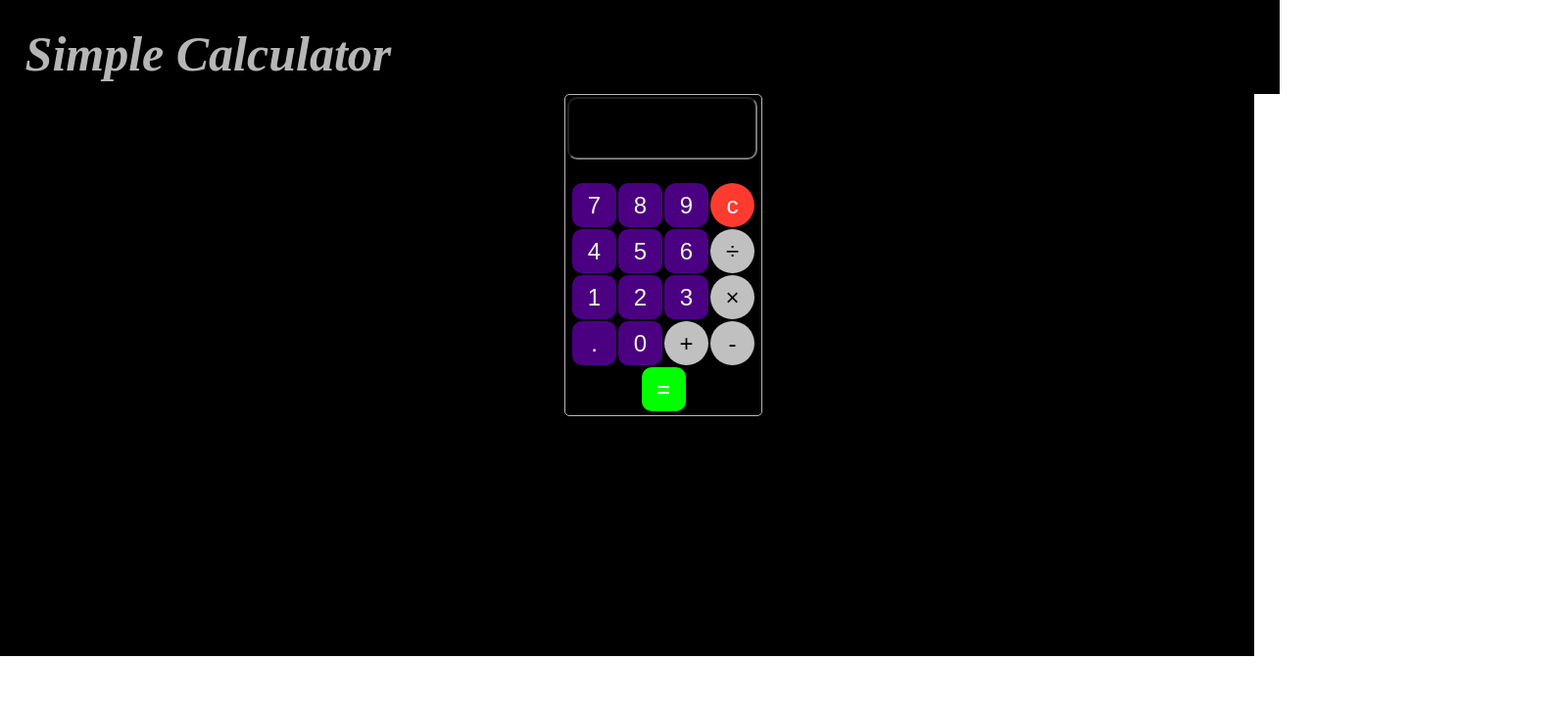
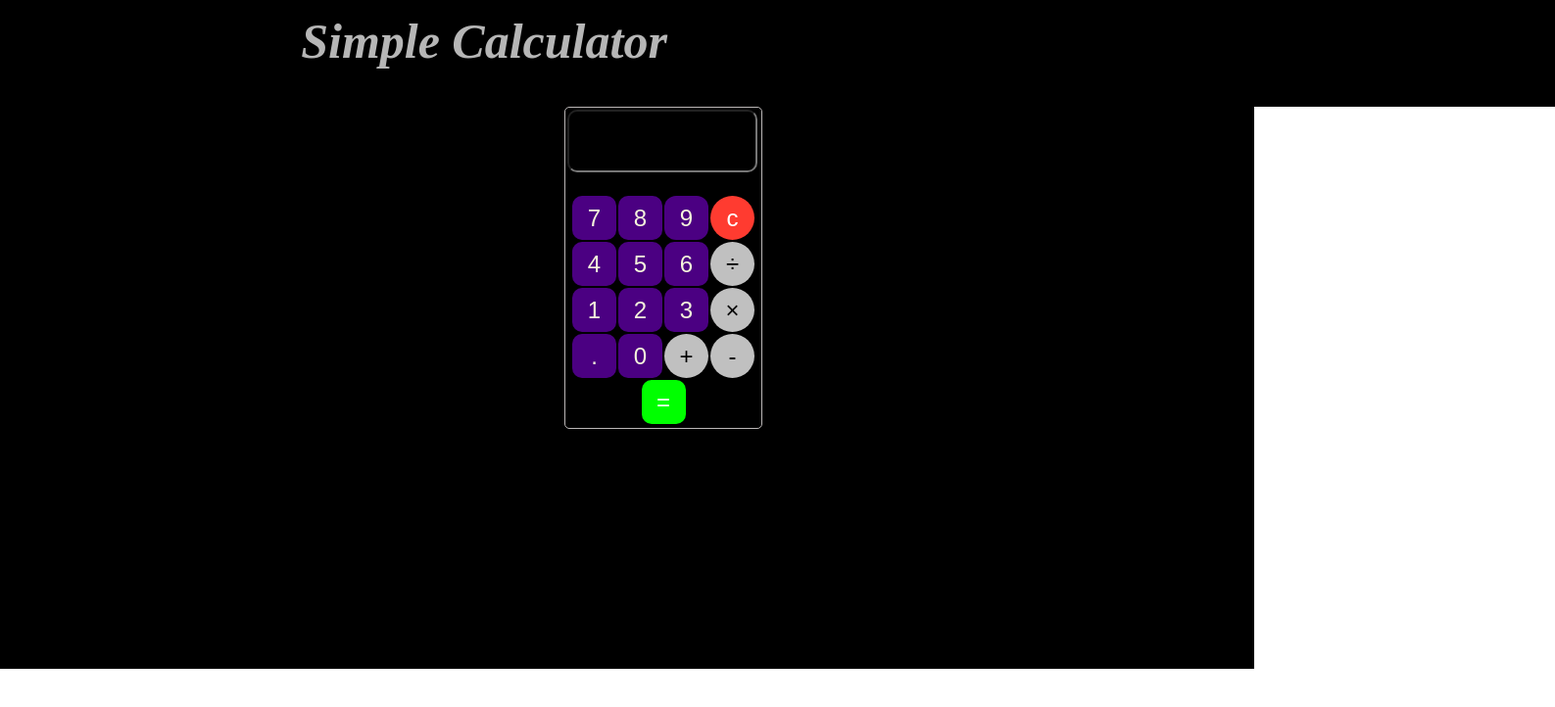
Before and after one commit to u-raza-star/Calculator, a plain HTML site: page index.html in a window 1280 px wide. Shown: the whole page at 98% size, 1587 px wide, since content can reach past the window. Drawn offline with Linux system fonts and the light colour scheme.

Commit message:
add new style

```diff
--- a/calculator.css
+++ b/calculator.css
@@ -1,20 +1,15 @@
 * {
   margin: 0;
   padding: 0;
-}
-
-head{
-  height: 50px;
-  width: 100%;
 }
 h1 {
   font-style: italic;
   font-size: 50px;
   width: 100%;
   font-weight: 700;
-  padding-bottom: 1%;
-  padding-top: 2%;
-  padding-left: 2%;
+  padding-bottom: 3%;
+  padding-top: 1%;
+  padding-left: 24%;
   color: rgb(182, 182, 182);
   background-color: black;
 }
```
